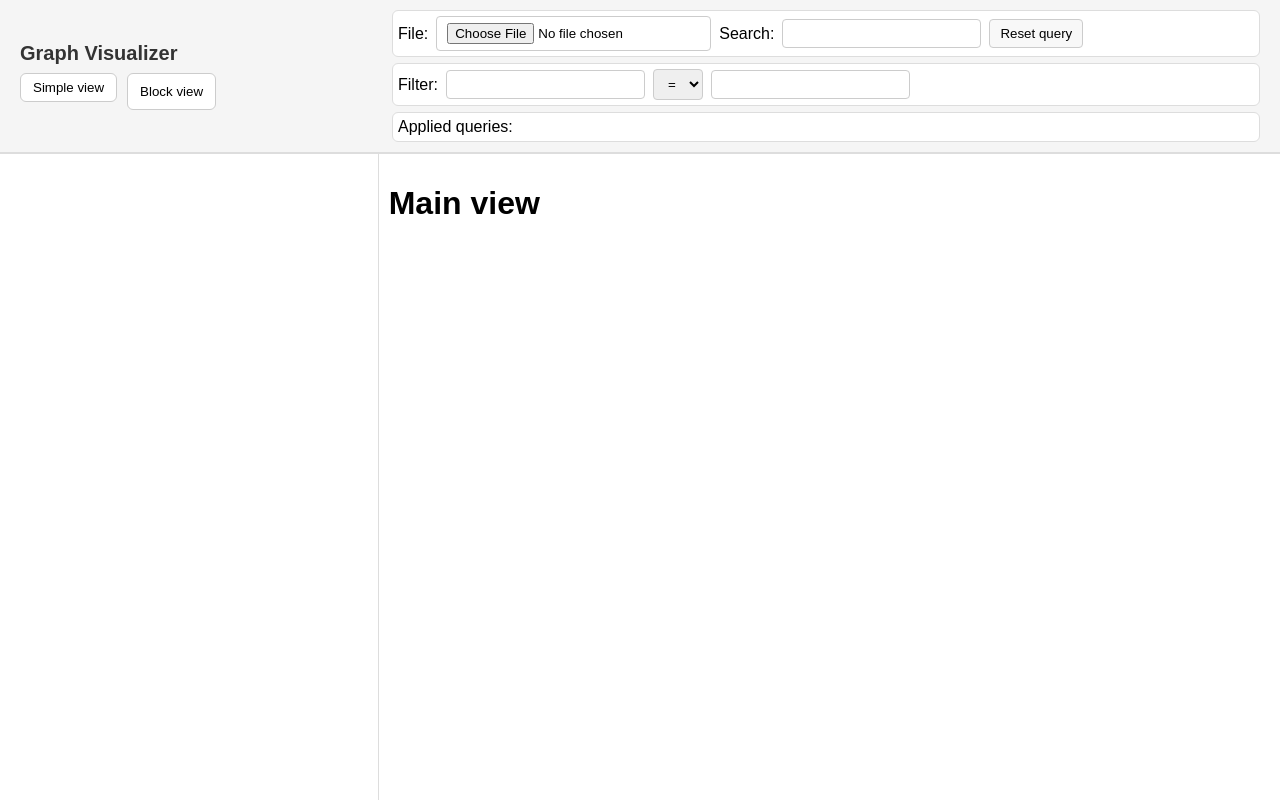
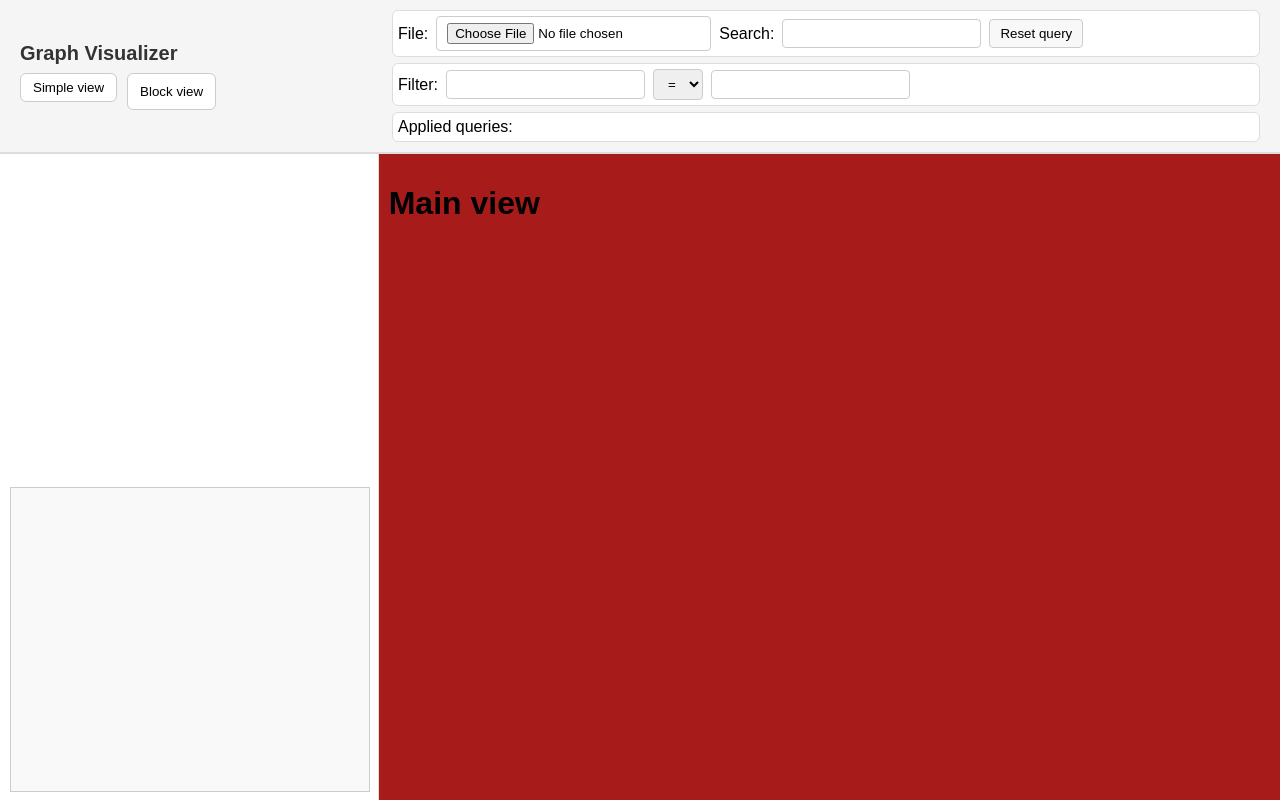
Before and after one commit to SOKTeam9/SOK-Tim-9, a Django app: template GraphVisualizer/graph_explorer/webapp/templates/simple_template.html in a window 1280 px wide. Run offline with Django 5.2, Linux system fonts and the light colour scheme; the template is opened without the code that fills it, so the values that code supplies are empty.

Commit message:
ADD Bird view

```diff
--- a/GraphVisualizer/graph_explorer/webapp/static/styles.css
+++ b/GraphVisualizer/graph_explorer/webapp/static/styles.css
@@ -119,4 +119,5 @@ button.reset:hover {
 .center {
   flex: 7;
   padding: 10px;
+  background-color: rgb(167, 27, 27);
 }
--- a/GraphVisualizer/graph_explorer/webapp/templates/base.html
+++ b/GraphVisualizer/graph_explorer/webapp/templates/base.html
@@ -5,7 +5,7 @@
     <meta name="viewport" content="width=device-width, initial-scale=1.0" />
     {% load static %}
 
-    <script type="text/javascript" src="{% static 'd3.v3.js' %}"></script>
+    <!-- <script type="text/javascript" src="{% static 'd3.v3.js' %}"></script> -->
     <link rel="stylesheet" href="{% static 'styles.css' %}">
     <title>GraphVisualizer</title>
   </head>
--- a/GraphVisualizer/graph_explorer/webapp/templates/simple_template.html
+++ b/GraphVisualizer/graph_explorer/webapp/templates/simple_template.html
@@ -1,15 +1,15 @@
 {% extends "base.html" %} {% load static %} {% block mainView %}
 <h1 class="text-center">Main view</h1>
 
-<div id="graph"></div>
+<div id="graph" style="background-color: gray;"></div>
 
 <!-- D3.js -->
 <script src="https://d3js.org/d3.v7.min.js"></script>
 
 <script>
     // Podaci koje Django ubacuje
-  nodes = {{ nodes|safe }};
-  edges = {{ edges|safe }};
+    window.nodes = {{ nodes | safe }};
+    window.edges = {{ edges | safe }};
     const width = 1300;
     const height = 650;
 
@@ -56,10 +56,13 @@
     const zoom = d3.zoom()
         .scaleExtent([0.2, 4])
         .on("zoom", (event) => {
-          g.attr("transform", event.transform);
+            g.attr("transform", event.transform);   // move main graph
+            if (window.updateBirdView) {
+                window.updateBirdView();           // update red rectangle
+            }
         });
+
     svg.call(zoom);
-
     // Tooltip
     const tooltip = d3.select("body")
         .append("div")
@@ -87,18 +90,7 @@
             .attr("x", d => d.x)
             .attr("y", d => d.y);
 
-      // Bird view update
-      if (window.birdLinks && window.birdNodes) {
-          window.birdLinks
-              .attr("x1", d => scaleX(d.source.x))
-              .attr("y1", d => scaleY(d.source.y))
-              .attr("x2", d => scaleX(d.target.x))
-              .attr("y2", d => scaleY(d.target.y));
-
-          window.birdNodes
-              .attr("cx", d => scaleX(d.x))
-              .attr("cy", d => scaleY(d.y));
-      }
+        window.updateBirdView();
     });
 
     node.on("mouseover", (event, d) => {
@@ -141,3 +133,103 @@
     }
 </script>
 {% endblock %}
+
+{% block birdView %}
+<div id="bird-view" style="width:100%; height:100%; border:1px solid #ccc; background:#f9f9f9;">
+</div>
+<script src="https://d3js.org/d3.v7.min.js"></script>
+<script>
+    function waitForMainGraph() {
+        if (window.nodes && window.edges) {
+            initBirdView();   // safe to build bird-view now
+        } else {
+            setTimeout(waitForMainGraph, 50); // check again in 50ms
+        }
+    }
+    waitForMainGraph();
+
+    function initBirdView() {
+        const birdDiv = document.getElementById('bird-view');
+
+        window.birdWidth = birdDiv.clientWidth;
+        window.birdHeight = birdDiv.clientHeight;
+        const birdSvg = d3.select("#bird-view")
+            .append("svg")
+            .attr("width", window.birdWidth)
+            .attr("height", window.birdHeight);
+
+        const birdG = birdSvg.append("g");
+
+        window.birdLinks = birdG.append("g")
+            .attr("stroke", "#aaa")
+            .selectAll("line")
+            .data(window.edges)
+            .enter().append("line")
+            .attr("stroke-width", 1);
+
+        window.birdNodes = birdG.append("g")
+            .selectAll("circle")
+            .data(window.nodes)
+            .enter().append("circle")
+            .attr("r", 3)
+            .attr("fill", "#4CAF50");
+
+        window.birdViewport = birdSvg.append("rect")
+            .attr("fill", "none")
+            .attr("stroke", "red")
+            .attr("stroke-width", 1);
+    }
+
+    window.updateBirdView = function () {
+        // Bird view update
+        if (window.birdLinks && window.birdNodes) {
+            const transform = d3.zoomTransform(svg.node()); // get current zoom + pan
+
+            const xExtent = d3.extent(window.nodes, d => d.x);
+            const yExtent = d3.extent(window.nodes, d => d.y);
+
+            const graphWidth = xExtent[1] - xExtent[0];
+            const graphHeight = yExtent[1] - yExtent[0];
+
+            // choose same scale for both axes (to preserve distances)
+            const scale = Math.min(
+                window.birdWidth / graphWidth,
+                window.birdHeight / graphHeight
+            );
+
+            // offsets so it's centered
+            const offsetX = (window.birdWidth - graphWidth * scale) / 2;
+            const offsetY = (window.birdHeight - graphHeight * scale) / 2;
+
+            function scaleX(x) {
+                return (x - xExtent[0]) * scale + offsetX;
+            }
+            function scaleY(y) {
+                return (y - yExtent[0]) * scale + offsetY;
+            }
+
+            const viewX = scaleX(-transform.x / transform.k);
+            const viewY = scaleY(-transform.y / transform.k);
+            const viewWidth = window.birdWidth / transform.k * scale;
+            const viewHeight = window.birdHeight / transform.k * scale;
+
+            window.birdLinks
+                .attr("x1", d => scaleX(d.source.x))
+                .attr("y1", d => scaleY(d.source.y))
+                .attr("x2", d => scaleX(d.target.x))
+                .attr("y2", d => scaleY(d.target.y));
+
+            window.birdNodes
+                .attr("cx", d => scaleX(d.x))
+                .attr("cy", d => scaleY(d.y));
+
+            window.birdViewport
+                .attr("x", viewX)
+                .attr("y", viewY)
+                .attr("width", viewWidth)
+                .attr("height", viewHeight);
+
+        }
+    }
+</script>
+{% endblock %}
```
Lines whose indentation alone changed are shown as unchanged.
